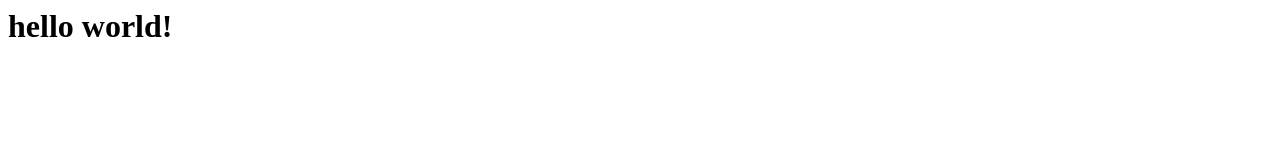
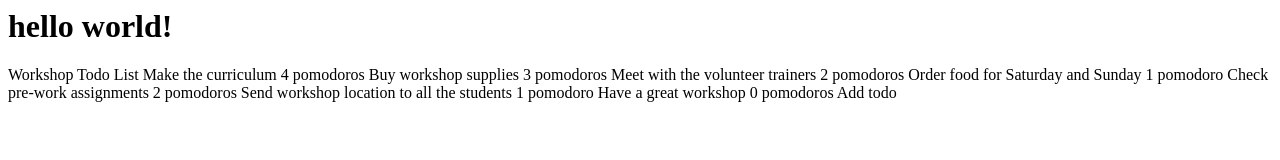
Before and after one commit to simonaiskander/todo_app, a plain HTML site: page index.html in a window 1280 px wide. Drawn offline with Linux system fonts and the light colour scheme.

Commit message:
add content to index.html

```diff
--- a/index.html
+++ b/index.html
@@ -1 +1,10 @@
 <h1>hello world!</h1>
+Workshop Todo List
+Make the curriculum 4 pomodoros
+Buy workshop supplies 3 pomodoros
+Meet with the volunteer trainers 2 pomodoros
+Order food for Saturday and Sunday 1 pomodoro
+Check pre-work assignments 2 pomodoros
+Send workshop location to all the students 1 pomodoro
+Have a great workshop 0 pomodoros
+Add todo
```
